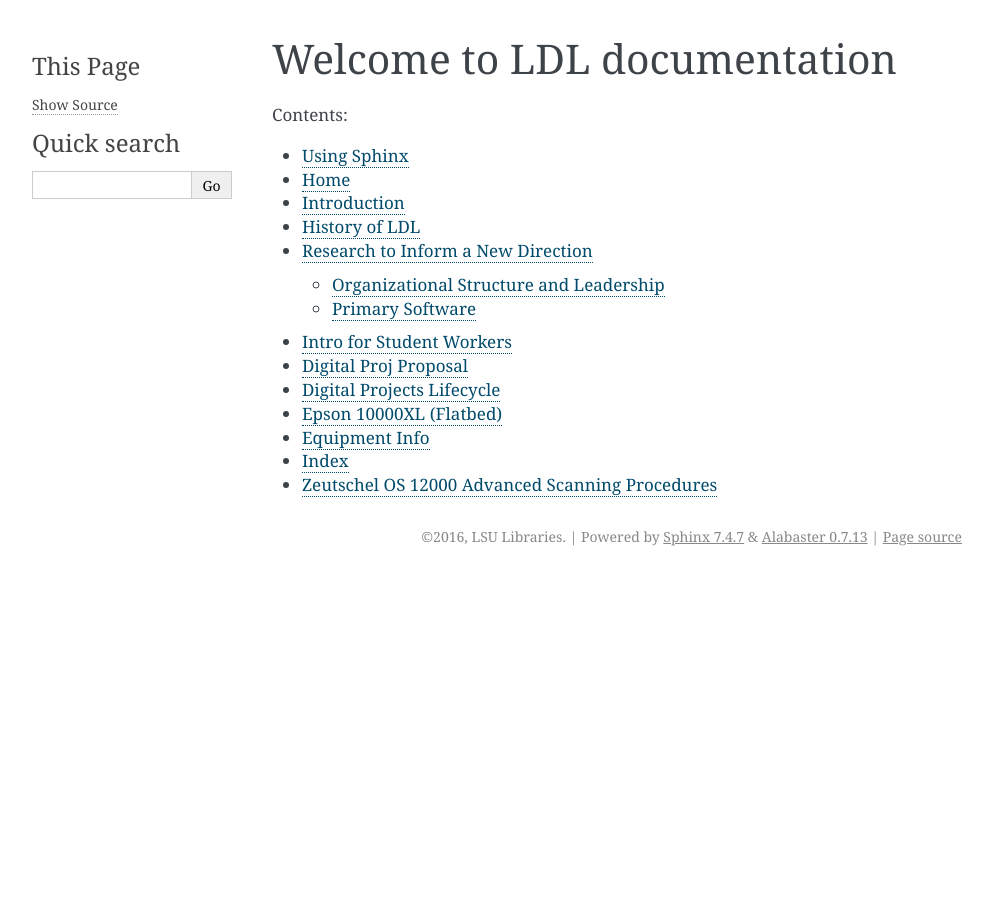
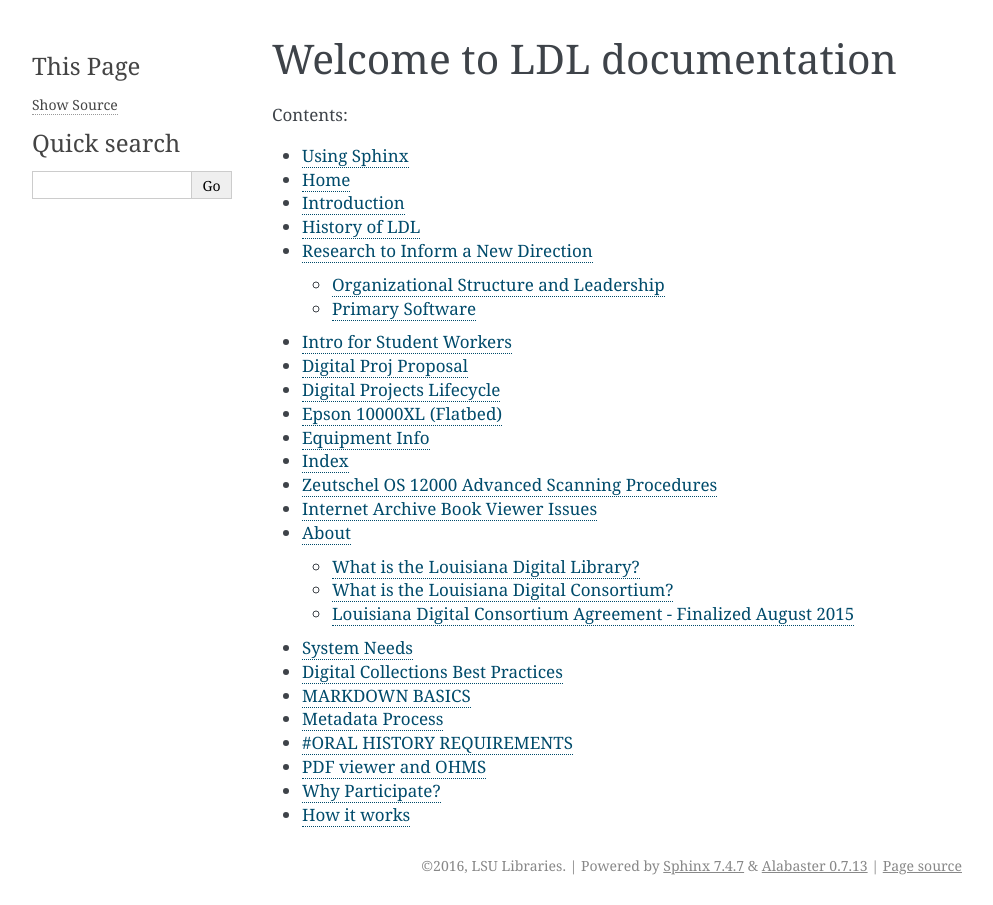
Before and after one commit to lsulibraries/ldl-documentation, a Sphinx documentation site: the page built from source/index.rst, in a window 1280 px wide. Shown: the whole page, without its empty margins (148-1141 px from the left). Built offline with Sphinx 7.4.7, drawn with Linux system fonts in a browser that asks for light colours; pages that are not in the unit, such as notebooks, are missing from menus.

```diff
--- a/source/index.rst
+++ b/source/index.rst
@@ -22,3 +22,13 @@ Contents:
    genindex
    Why-Participate-in-the-LDL?
    Zeutschel-OS-12000-Advanced-Scanning-Procedures
+   Internet-Archive-Book-Viewer-Issues
+   LDL---LSU-Agreement
+   LDL-System-Needs
+   LSU-Digital-Collections-Best-Practices
+   Markdown_Basics
+   Metadata-Process-Overview
+   Oral-History-Requirements
+   PDF-viewer-and-OHMS-exploration
+   Why-Participate-in-the-LDL
+   howitworks
```
Also changed, not shown: README.md (+4 -2 lines), source/howitworks.rst (added, +18 -0 lines).
